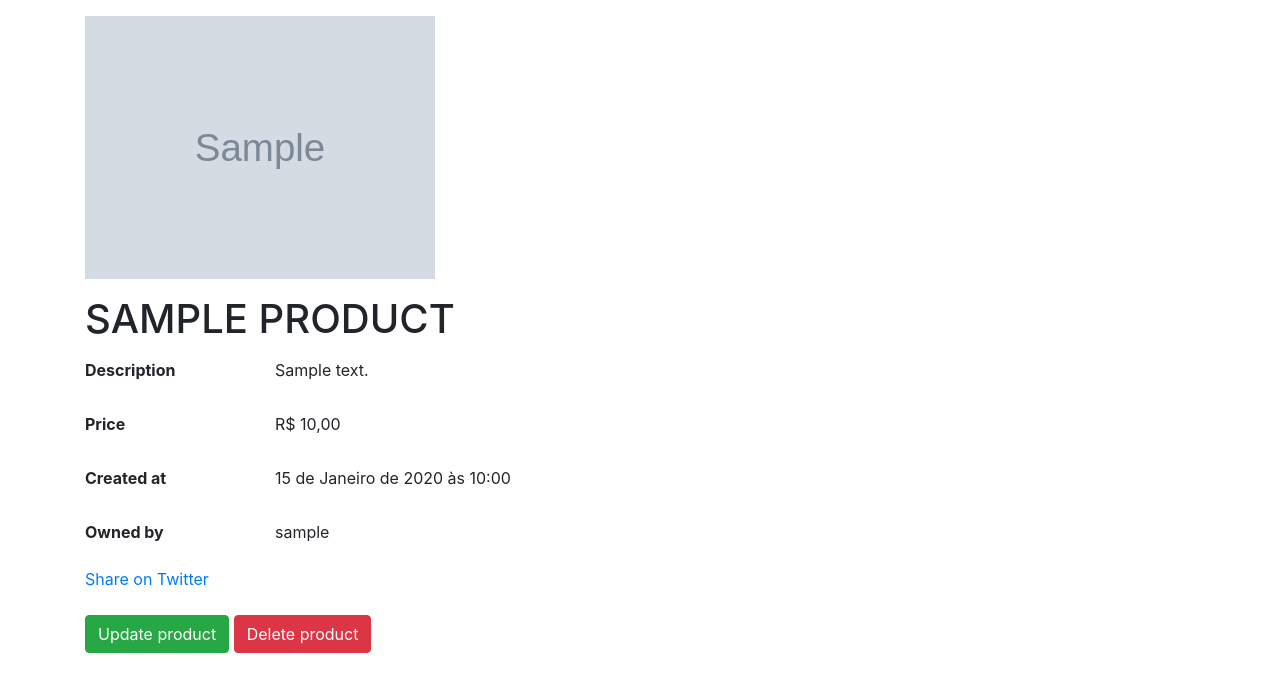
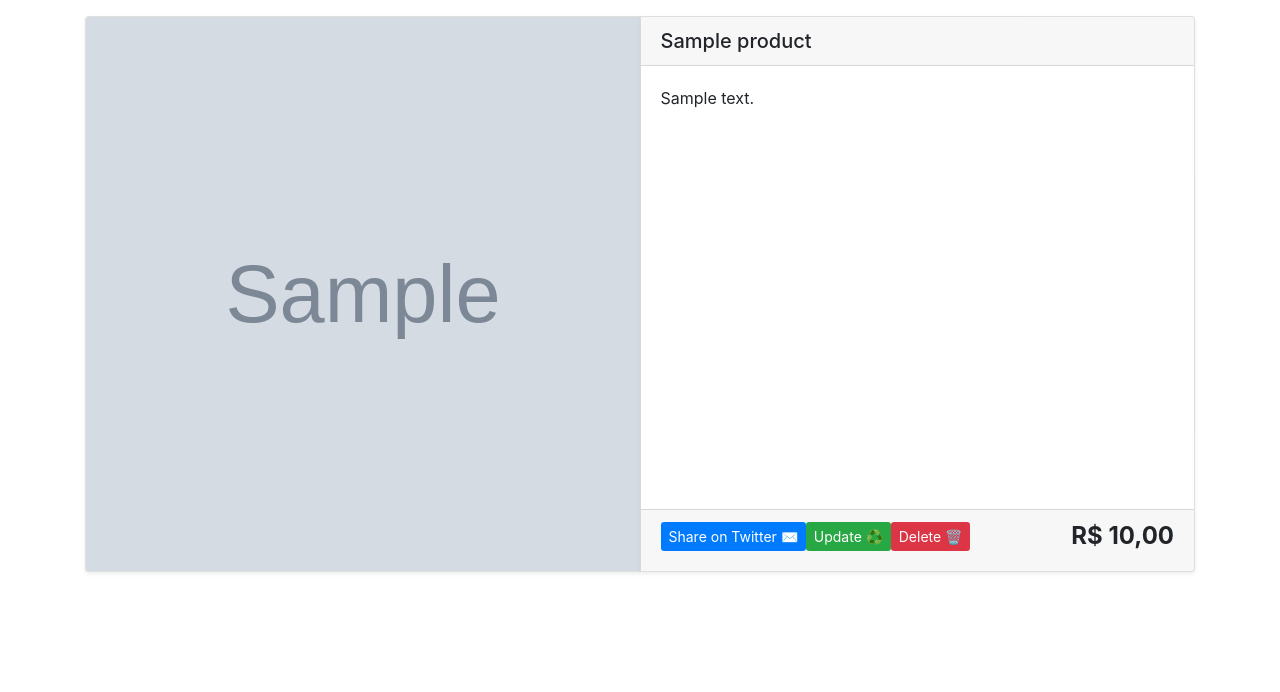
Before and after one commit to tiagomagnusss/esw-trabalho-final, a Django app: page /products/1/ in a window 1280 px wide. Shown: the part 80-772 px from the top of the page. Run offline with Django 4.2, Linux system fonts and the light colour scheme; a user stored in the database is signed in; tables that the repository leaves empty hold one stand-in row (values such as "Sample post"); grey boxes marked "Sample" are stand-in pictures; some libraries are stand-ins or nearby versions.

Commit message:
improve product page

```diff
--- a/templates/products/index.html
+++ b/templates/products/index.html
@@ -42,7 +42,7 @@
                     {% else %}
                         <img src="/static/placeholder.png" class="card-img-top" style="object-fit: cover; aspect-ratio: 1/1;"/>
                     {% endif %}
-                    <h5 class="card-header">{{ product.title|upper }}</h5>
+                    <h5 class="card-header">{{ product.title }}</h5>
                     <div class="card-body">
                         {% if product.description == "" %}
                         <p class="card-text text-muted font-italic">No description added</p>
--- a/templates/products/product.html
+++ b/templates/products/product.html
@@ -3,54 +3,48 @@
 {% block title %}ESCAMBOX | {{ object.title }}{% endblock %}
 
 {% block content %}
-    <form>
+  <div class="card-group">
+    <div class="card shadow-sm">
       {% if product.image %}
-        <div class="form-group row">
-          <img src="{{ product.image.url }}" class="col-4 mr-4 rounded float-left img-fluid"/>
-        </div>
+          <img src="{{ product.image.url }}" class="card-img-top" style="object-fit: cover; aspect-ratio: 1/1;" />
+      {% else %}
+          <img src="/static/placeholder.png" class="card-img-top" style="object-fit: cover; aspect-ratio: 1/1;"/>
       {% endif %}
-      <h1>{{ object.title|upper }}</h1>
-      <div class="form-group row">
-        <label for="description" class="font-weight-bold col-sm-2 col-form-label">Description</label>
-        <div class="col-sm-10">
-          <input type="text" readonly class="form-control-plaintext" id="description" value="{{ object.description }}">
-        </div>
+    </div>
+
+    <div class="card shadow-sm">
+      <h5 class="card-header">{{ product.title }}</h5>
+      <div class="card-body">
+          {% if product.description == "" %}
+          <p class="card-text text-muted font-italic">No description added</p>
+          {% else %}
+              <p class="card-text">{{ product.description }}</p>
+          {% endif %}
+          <a href="{% url 'pages:productdetail' pk=product.id %}" class="stretched-link"></a>
       </div>
-      <div class="form-group row">
-        <label for="price" class="font-weight-bold col-sm-2 col-form-label">Price</label>
-        <div class="col-sm-10">
-          <input type="text" readonly class="form-control-plaintext" id="price" value="R$ {{ object.price }}">
-        </div>
+      <div class="card-footer">
+        <form>
+          <span class="btn-group">
+          {% if request.user.is_authenticated %}
+            <a class="btn-sm btn-primary" href="https://twitter.com/intent/tweet?text=Look%20{{object.title|urlencode}}%20for%20only%20R$%20{{object.price|urlencode}}%20on%20Escambox!%20http%3A//127.0.0.1%3A8000/products/{{object.id}}/" >Share on Twitter ✉️</a>
+            {% if owner == request.user %}
+              {% if object.sold == False %}
+                <a href="{% url 'pages:productsell' pk=product.id %}" class="btn-sm btn-info" >Sold 🤑</a>
+              {%endif%}
+              <a href="{% url 'pages:productupdate' pk=product.id %}" class="btn-sm btn-success">Update ♻️</a>
+              <a href="{% url 'pages:productdelete' pk=product.id %}" class="btn-sm btn-danger">Delete 🗑️</a>
+            {%endif%}
+          {%endif%}
+          </span>
+          <span class="font-weight-bold float-right h4">R$ {{ product.price }}</span>
+        </form>
       </div>
-      <div class="form-group row">
-        <label for="created_at" class="font-weight-bold col-sm-2 col-form-label">Created at</label>
-        <div class="col-sm-10">
-          <input type="text" readonly class="form-control-plaintext" id="created_at" value="{{ object.created_at }}">
-        </div>
-      </div>
-      <div class="form-group row">
-        <label for="owner" class="font-weight-bold col-sm-2 col-form-label">Owned by</label>
-        <div class="col-sm-10">
-          <input type="text" readonly class="form-control-plaintext" id="owner" value="{{ owner }}">
-        </div>
-      </div>
-      {% if request.user.is_authenticated %}
-        <a href="https://twitter.com/intent/tweet?text=Look%20{{object.title|urlencode}}%20for%20only%20R$%20{{object.price|urlencode}}%20on%20Escambox!%20http%3A//127.0.0.1%3A8000/products/{{object.id}}/" >Share on Twitter</a>
-        <br>
-        <br>
-        {% if owner == request.user %}
-          {% if object.sold == False %}
-            <a href="{% url 'pages:productsell' pk=product.id %}" class="btn btn-primary" >Mark as sold</a>
-            <br><br>
-          {%endif%}
-          <a href="{% url 'pages:productupdate' pk=product.id %}" class="btn btn-success">Update product</a>
-          <a href="{% url 'pages:productdelete' pk=product.id %}" class="btn btn-danger">Delete product</a>
-        {%endif%}
-      {%endif%}
+    </div>
+  </div>
 
-    </form>
 
-    <form method="post" id="formTwo">
+
+  <form method="post" id="formTwo">
     {% csrf_token %}
     <input type="hidden" name="form_type" value="formTwo">
       {% if request.user.is_authenticated %}
@@ -62,5 +56,5 @@
           {% endif %}
         {% endif %}
       {% endif %}
-    </form>
+  </form>
 {% endblock %}
```
